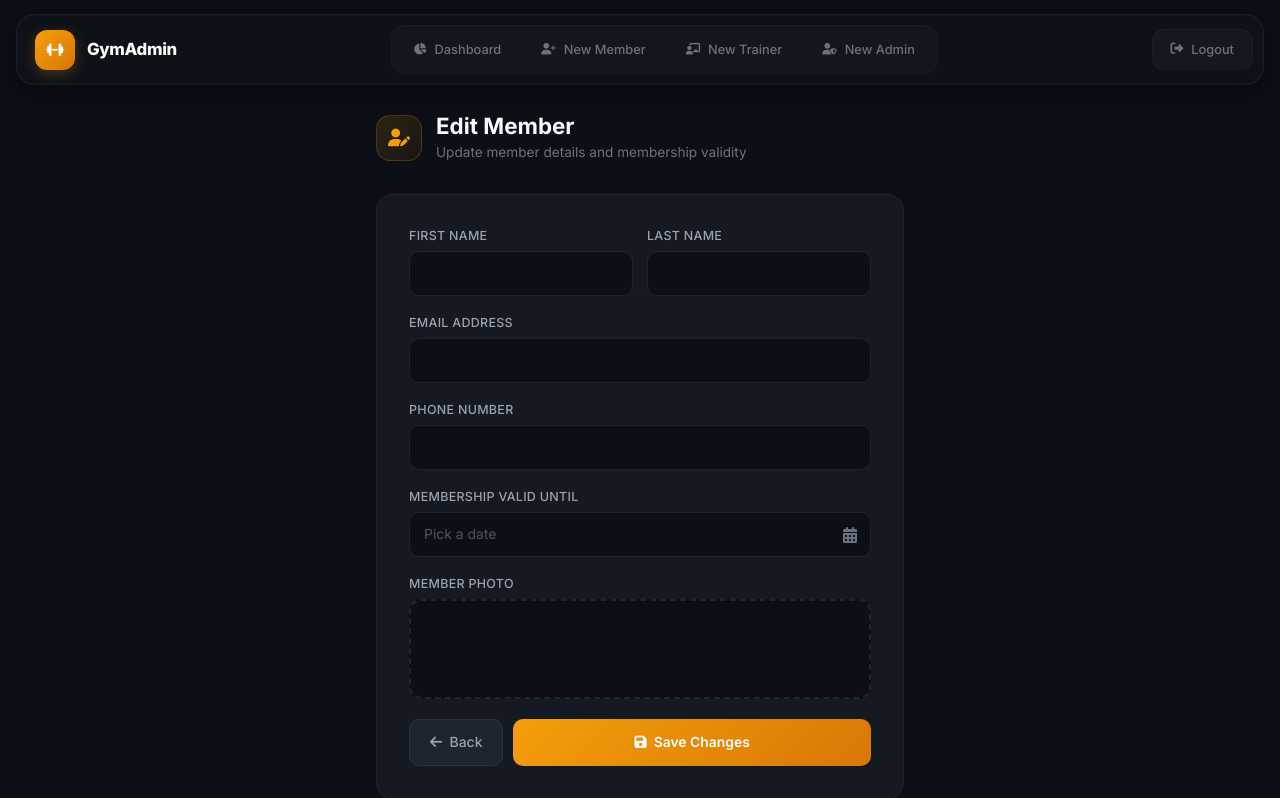
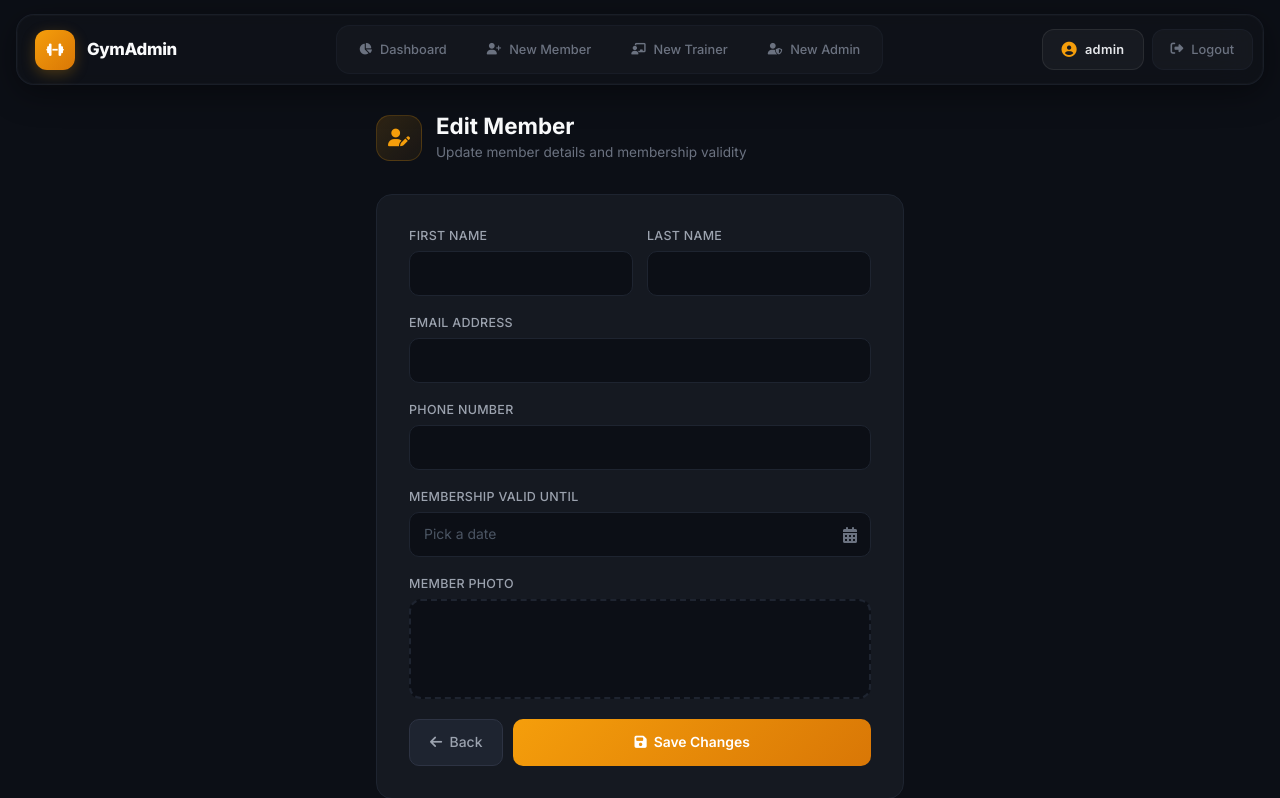
Before and after one commit to DarkoDukovski/Gym_Management_System, a PHP site: page /edit_member.php in a window 1280 px wide. Shown: the top 798 px of the page. Run offline with PHP 8.4, Linux system fonts and the light colour scheme; a user stored in the database is signed in; data comes from the database, SQL or seed files in the repository; data that the repository does not hold is empty; some libraries are stand-ins or nearby versions.

Commit message:
Fixed trainer assignment, updated database SQL, and added admin user to navbar

```diff
--- a/assign_trainer.php
+++ b/assign_trainer.php
@@ -10,6 +10,7 @@ if ($_SERVER['REQUEST_METHOD'] == "POST") {
     $sql = "UPDATE members SET trainer_id = ? WHERE member_id=?";
     $run = $conn->prepare($sql);
     $run->bind_param("ii", $trainer_id, $member_id);
+    $run->execute();
 
     $_SESSION['success_message'] = "Trainer assigned successfully";
     header("Location: admin_dashboard.php");
--- a/database/gym.sql
+++ b/database/gym.sql
@@ -56,15 +56,15 @@ ALTER TABLE `trainers`
 
 -- Auto-increments
 ALTER TABLE `admins`
-  MODIFY `admin_id` int(11) NOT NULL AUTO_INCREMENT, AUTO_INCREMENT=4;
+  MODIFY `admin_id` int(11) NOT NULL AUTO_INCREMENT, AUTO_INCREMENT=1;
 
 
 ALTER TABLE `members`
-  MODIFY `member_id` int(11) NOT NULL AUTO_INCREMENT, AUTO_INCREMENT=43;
+  MODIFY `member_id` int(11) NOT NULL AUTO_INCREMENT, AUTO_INCREMENT=1;
 
 
 ALTER TABLE `trainers`
-  MODIFY `trainer_id` int(11) NOT NULL AUTO_INCREMENT, AUTO_INCREMENT=36;
+  MODIFY `trainer_id` int(11) NOT NULL AUTO_INCREMENT, AUTO_INCREMENT=1;
 
 
 COMMIT;
--- a/navbar.php
+++ b/navbar.php
@@ -1,7 +1,19 @@
 <?php
 
+$current_page = basename($_SERVER['PHP_SELF']);
 
-$current_page = basename($_SERVER['PHP_SELF']);
+$admin_username = "Admin";
+if (isset($_SESSION['admin_id']) && isset($conn)) {
+    $stmt_nav = $conn->prepare("SELECT username FROM admins WHERE admin_id = ?");
+    $stmt_nav->bind_param("i", $_SESSION['admin_id']);
+    $stmt_nav->execute();
+    $res_nav = $stmt_nav->get_result();
+    if ($res_nav->num_rows > 0) {
+        $row_nav = $res_nav->fetch_assoc();
+        $admin_username = $row_nav['username'];
+    }
+    $stmt_nav->close();
+}
 ?>
 <script src="https://cdn.tailwindcss.com"></script>
 <link href="https://fonts.googleapis.com/css2?family=Inter:wght@400;500;600;700;800&display=swap" rel="stylesheet">
@@ -162,6 +174,25 @@ $current_page = basename($_SERVER['PHP_SELF']);
         flex-shrink: 0;
     }
 
+    .fn-user {
+        display: flex;
+        align-items: center;
+        gap: 8px;
+        padding: 10px 18px;
+        background: rgba(255, 255, 255, .04);
+        border: 1px solid rgba(255, 255, 255, .08);
+        border-radius: 12px;
+        color: #e5e7eb;
+        font-size: .8rem;
+        font-weight: 600;
+        letter-spacing: .3px;
+    }
+
+    .fn-user i {
+        color: #f59e0b;
+        font-size: .95rem;
+    }
+
     .fn-logout {
         display: flex;
         align-items: center;
@@ -296,6 +327,10 @@ $current_page = basename($_SERVER['PHP_SELF']);
             display: none;
         }
 
+        .fn-user {
+            display: none;
+        }
+
         .fn-logout {
             display: none;
         }
@@ -336,6 +371,9 @@ $current_page = basename($_SERVER['PHP_SELF']);
 
         <!-- Right -->
         <div class="fn-right">
+            <div class="fn-user">
+                <i class="fas fa-user-circle"></i> <?php echo htmlspecialchars($admin_username); ?>
+            </div>
             <a href="logout.php" class="fn-logout">
                 <i class="fas fa-right-from-bracket"></i> Logout
             </a>
@@ -365,6 +403,11 @@ $current_page = basename($_SERVER['PHP_SELF']);
             <i class="fas fa-user-shield"></i> New Admin
         </a>
         <div class="fn-mobile-sep"></div>
+        <div class="fn-mobile-link" style="color:#e5e7eb; pointer-events:none;">
+            <i class="fas fa-user-circle" style="color:#f59e0b; background:rgba(245,158,11,.1);"></i>
+            <?php echo htmlspecialchars($admin_username); ?>
+        </div>
+        <div class="fn-mobile-sep"></div>
         <a href="logout.php" class="fn-mobile-link fn-mob-logout">
             <i class="fas fa-right-from-bracket"></i> Logout
         </a>
```
